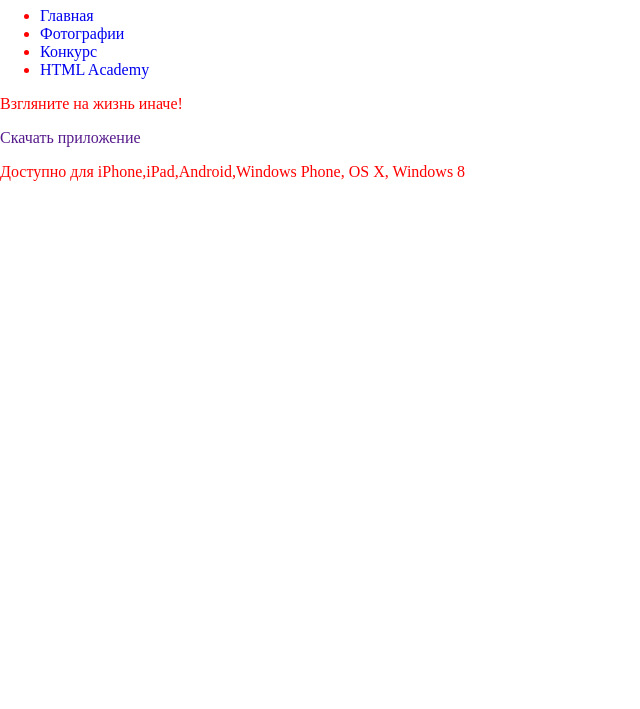
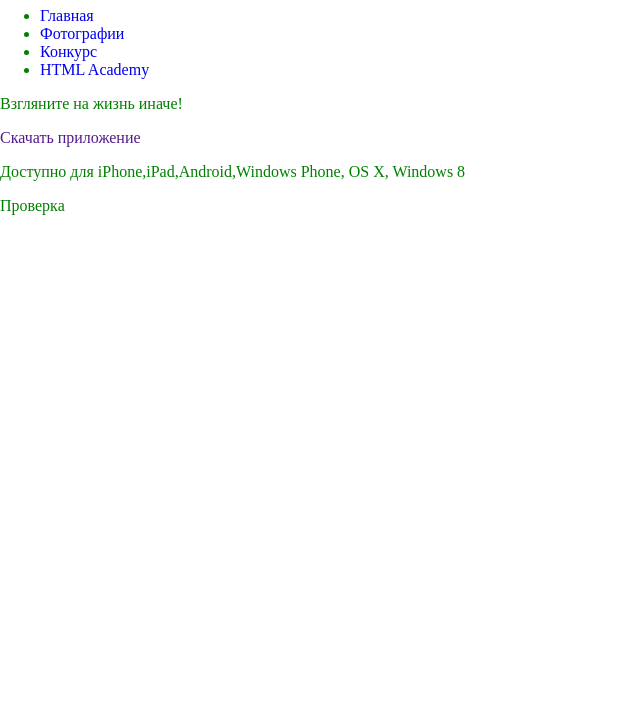
Before and after one commit to kotchidori/pink, a website: page source/index.html in a window 1280 px wide. Shown: the part 91-800 px from the top of the page, without its empty margins (0-640 px from the left). Drawn offline with nearby package versions, Linux system fonts and the light colour scheme; files that its build step writes are made by us from their sources.

Commit message:
Добавляет новый абзац

```diff
--- a/source/index.html
+++ b/source/index.html
@@ -35,6 +35,7 @@
         <p class="header__description">
           Доступно для iPhone,iPad,Android,Windows Phone, OS X, Windows 8
         </p>
+        <p class="header__test">Проверка</p>
       </div>
     </header>
   </body>
--- a/source/sass/blocks/header.scss
+++ b/source/sass/blocks/header.scss
@@ -1,3 +1,3 @@
 .header {
-    color: red;
+    color: green;
 }
```
Also changed, not shown: build/css/style.min.css, build/index.html, 1 other file.
